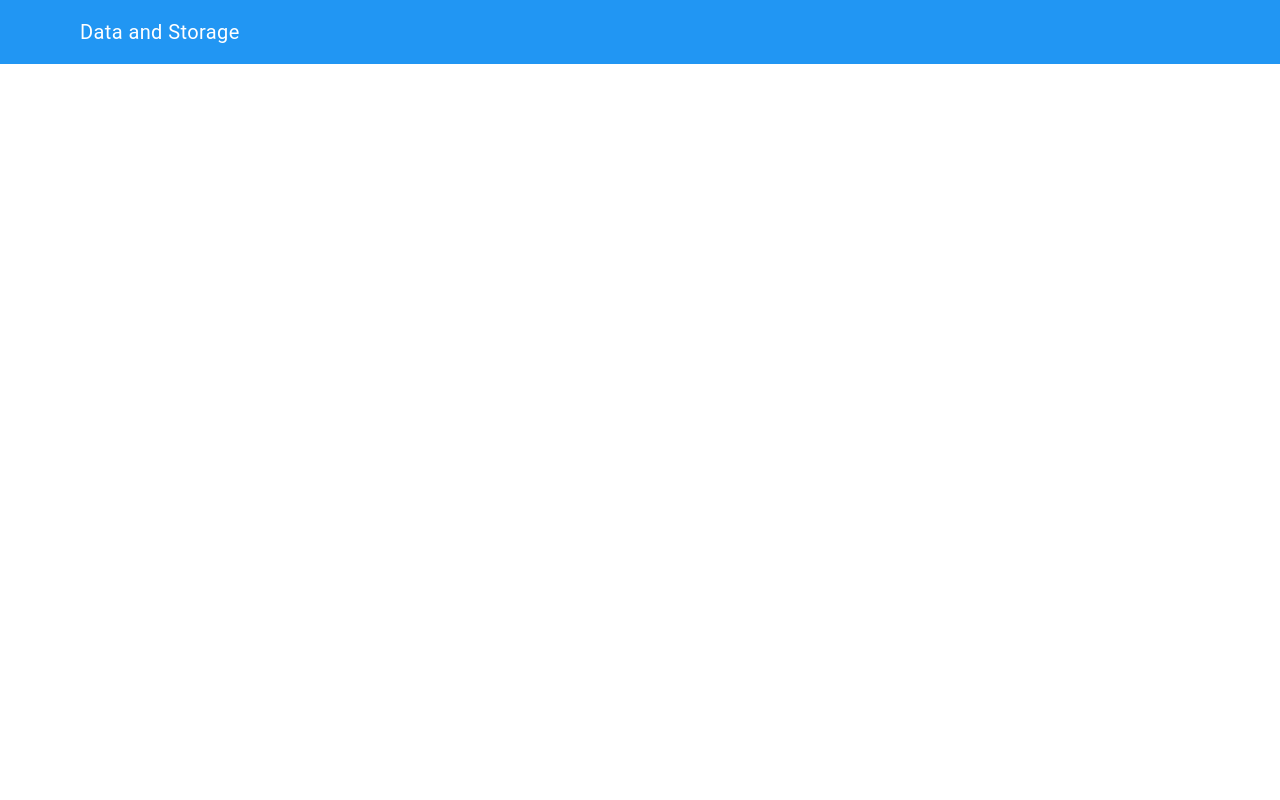
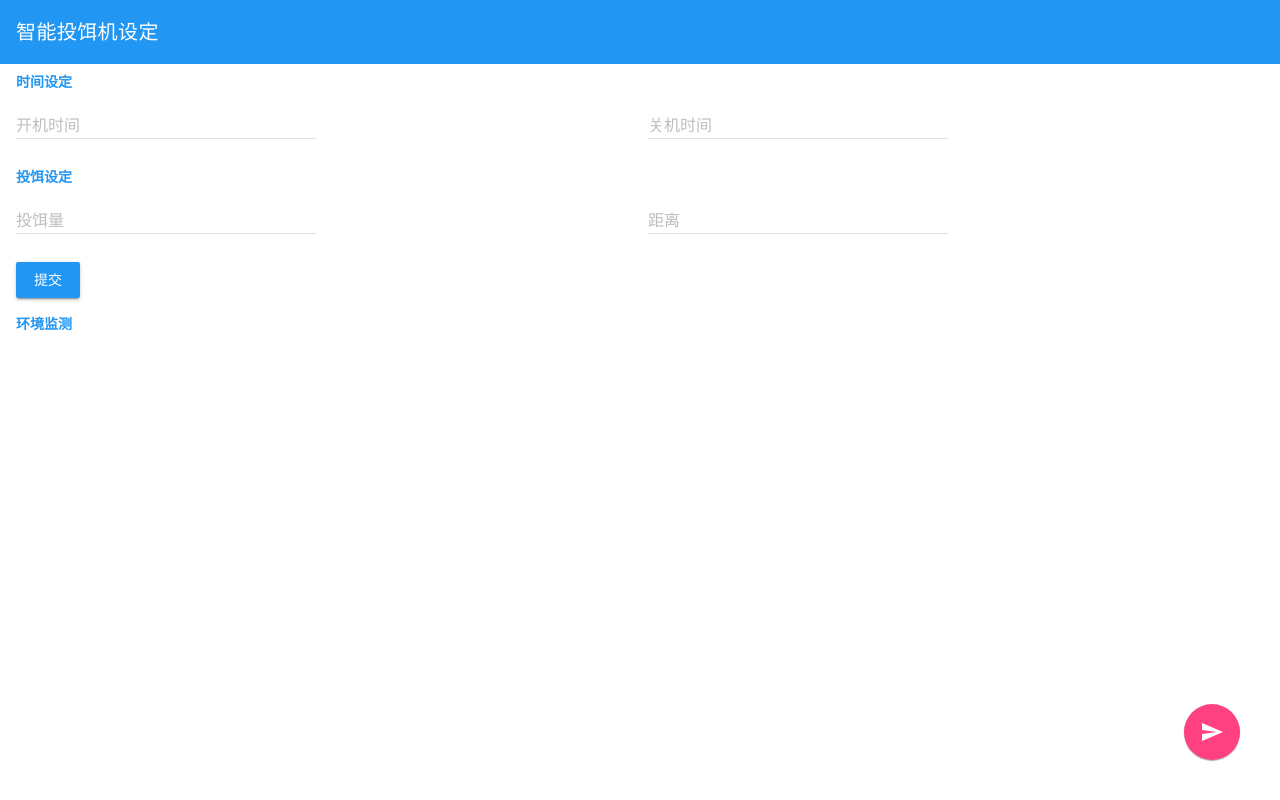
Before and after one commit to flaribbit/pwa-feeding-bait-manage, a website: page setting.html in a window 1280 px wide. Drawn offline with nearby package versions, Linux system fonts and the light colour scheme.

Commit message:
设置界面大部分内容

```diff
--- a/css/setting.css
+++ b/css/setting.css
@@ -0,0 +1,36 @@
+.mdl-layout__header-row {
+    padding: 0 16px;
+}
+
+.setting_title{
+    margin: 0;
+    padding: 0 8px;
+    width: 100%;
+    font-weight: bold;
+}
+
+.setting_row{
+    margin: 0;
+    padding: 0 0 8px 0;
+    width: 100%;
+}
+
+.setting_row_submit{
+    margin: 0;
+    padding: 0 8px 16px 8px;
+    width: 100%;
+    text-align: right;
+}
+
+.input_half{
+    margin: 0;
+    padding: 0 8px;
+    width: 50%;
+}
+
+.button_float {
+    z-index: 10;
+    position: fixed;
+    right: 40px;
+    bottom: 40px;
+}
--- a/setting.html
+++ b/setting.html
@@ -18,20 +18,70 @@
             <!-- Top row, always visible -->
             <div class="mdl-layout__header-row">
                 <!-- Title -->
-                <span class="mdl-layout-title">Data and Storage</span>
+                <span class="mdl-layout-title">智能投饵机设定</span>
             </div>
         </header>
         <main class="mdl-layout__content" id="app">
             <!-- 一个设置组 -->
             <div class="mdl-grid">
-
+                <div class="mdl-grid setting_title mdl-color-text--primary">
+                    时间设定
+                </div>
+                <div class="mdl-grid setting_row">
+                    <div class="mdl-cell input_half">
+                        <div class="mdl-textfield mdl-js-textfield mdl-textfield--floating-label">
+                            <input class="mdl-textfield__input" type="text" pattern="([0-9]:)+" id="time0">
+                            <label class="mdl-textfield__label">开机时间</label>
+                            <span class="mdl-textfield__error">时间格式错误</span>
+                        </div>
+                    </div>
+                    <div class="mdl-cell input_half">
+                        <div class="mdl-textfield mdl-js-textfield mdl-textfield--floating-label">
+                            <input class="mdl-textfield__input" type="text" pattern="([0-9]:)+" id="time1">
+                            <label class="mdl-textfield__label">关机时间</label>
+                            <span class="mdl-textfield__error">时间格式错误</span>
+                        </div>
+                    </div>
+                </div>
+                <div class="mdl-grid setting_title mdl-color-text--primary">
+                    投饵设定
+                </div>
+                <div class="mdl-grid setting_row">
+                    <div class="mdl-cell input_half">
+                        <div class="mdl-textfield mdl-js-textfield mdl-textfield--floating-label">
+                            <input class="mdl-textfield__input" type="text" pattern="[0-9]+" id="amount">
+                            <label class="mdl-textfield__label">投饵量</label>
+                            <span class="mdl-textfield__error">数值格式错误</span>
+                        </div>
+                    </div>
+                    <div class="mdl-cell input_half">
+                        <div class="mdl-textfield mdl-js-textfield mdl-textfield--floating-label">
+                            <input class="mdl-textfield__input" type="text" pattern="[0-9]+" id="distance">
+                            <label class="mdl-textfield__label">距离</label>
+                            <span class="mdl-textfield__error">数值格式错误</span>
+                        </div>
+                    </div>
+                </div>
+                <div class="mdl-grid setting_row_submit">
+                    <button class="mdl-button mdl-js-button mdl-button--raised mdl-button--colored mdl-js-ripple-effect">
+                        提交
+                    </button>
+                </div>
+                <div class="mdl-grid setting_title mdl-color-text--primary">
+                    环境监测
+                </div>
             </div>
         </main>
+        <div class="button_float">
+            <button class="mdl-button mdl-js-button mdl-button--fab mdl-button--colored mdl-js-ripple-effect">
+                <i class="material-icons">send</i>
+            </button>
+        </div>
     </div>
     <script>
         var app = new Vue({el: '#app',
             data: {
-                items: []
+                settings: []
             }
         });
     </script>
```
Also changed, not shown: css/index.css (line endings or trailing spaces).
